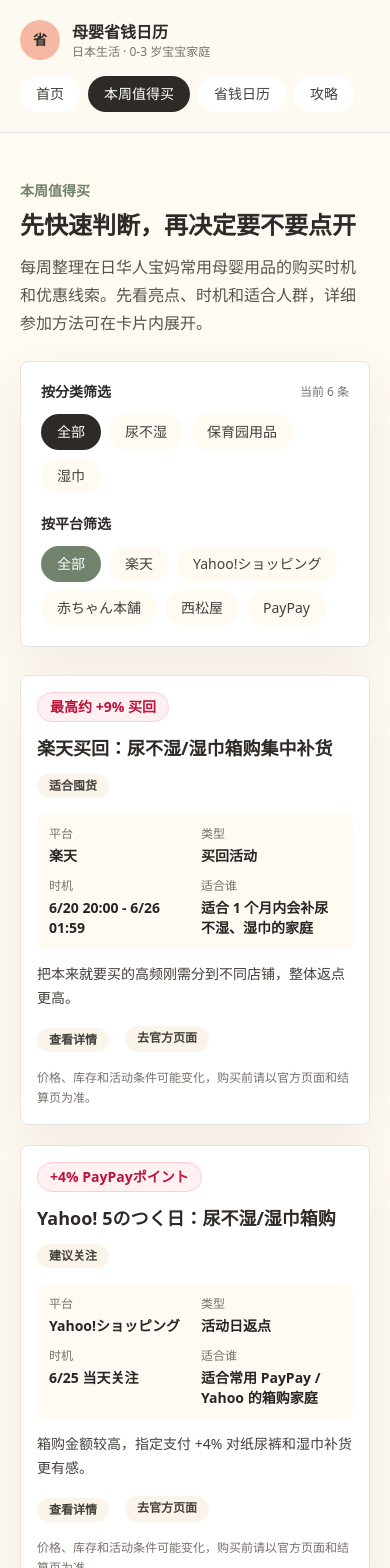
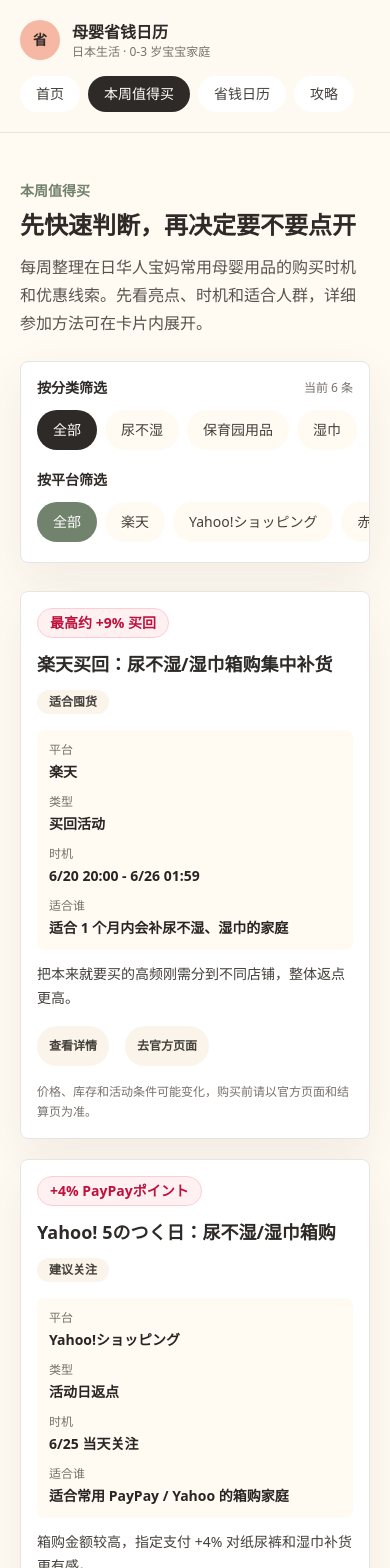
Before and after one commit to fengchuanli/mama-save-jp, a Next.js app: page /deals in a window 390 px wide. Shown: the top 1568 px of the page. Built offline with nearby package versions, Linux system fonts and the light colour scheme.

Commit message:
优化值得买页移动端筛选

```diff
--- a/components/DealCard.tsx
+++ b/components/DealCard.tsx
@@ -2,13 +2,13 @@ import Link from "next/link";
 import type { Deal } from "@/lib/types";
 
 const ctaClass =
-  "inline-flex whitespace-nowrap rounded-full bg-linen px-3 py-1 text-xs font-semibold text-stone-700 transition hover:bg-peach";
+  "inline-flex min-h-10 items-center whitespace-nowrap rounded-full bg-linen px-3 py-1 text-xs font-semibold text-stone-700 transition hover:bg-peach sm:min-h-0";
 
 function MiniMeta({ label, value }: { label: string; value: string }) {
   return (
     <div>
       <p className="text-xs text-stone-500">{label}</p>
-      <p className="mt-1 text-sm font-semibold leading-5 text-stone-800">{value}</p>
+      <p className="mt-1 break-words text-sm font-semibold leading-5 text-stone-800">{value}</p>
     </div>
   );
 }
@@ -33,7 +33,7 @@ export function DealSummaryCard({ deal }: { deal: Deal }) {
         {deal.highlight}
       </p>
       <h3 className="mt-3 text-lg font-semibold leading-7 text-ink">{deal.title}</h3>
-      <div className="mt-3 grid grid-cols-2 gap-3">
+      <div className="mt-3 grid grid-cols-1 gap-3 sm:grid-cols-2">
         <MiniMeta label="平台" value={deal.platform} />
         <MiniMeta label="类型" value={deal.dealType} />
         <MiniMeta label="时机" value={deal.shortPeriod} />
@@ -44,7 +44,7 @@ export function DealSummaryCard({ deal }: { deal: Deal }) {
         </span>
         <span className="text-sm leading-6 text-stone-600">{deal.targetSummary}</span>
       </div>
-      <Link href={`/deals#${deal.id}`} className={ctaClass}>
+      <Link href={`/deals#${deal.id}`} className={`mt-3 ${ctaClass}`}>
         查看详情
       </Link>
     </article>
@@ -66,7 +66,7 @@ export function DealCard({ deal }: { deal: Deal }) {
         </span>
       </div>
 
-      <div className="mt-4 grid grid-cols-2 gap-3 rounded-lg bg-cream p-3 sm:grid-cols-4">
+      <div className="mt-4 grid grid-cols-1 gap-3 rounded-lg bg-cream p-3 sm:grid-cols-2 lg:grid-cols-4">
         <MiniMeta label="平台" value={deal.platform} />
         <MiniMeta label="类型" value={deal.dealType} />
         <MiniMeta label="时机" value={deal.shortPeriod} />
--- a/pages/deals.tsx
+++ b/pages/deals.tsx
@@ -103,13 +103,24 @@ export default function Deals({ deals }: DealsProps) {
           title="先快速判断，再决定要不要点开"
           description="每周整理在日华人宝妈常用母婴用品的购买时机和优惠线索。先看亮点、时机和适合人群，详细参加方法可在卡片内展开。"
         />
-        <div className="mb-7 space-y-5 rounded-lg border border-stone-200 bg-white p-5 shadow-soft">
+        <div className="mb-7 space-y-4 rounded-lg border border-stone-200 bg-white p-4 shadow-soft sm:space-y-5 sm:p-5">
           <div>
             <div className="mb-3 flex items-center justify-between gap-3">
               <p className="text-sm font-semibold text-ink">按分类筛选</p>
-              <p className="text-xs text-stone-500">当前 {filteredDeals.length} 条</p>
+              <div className="flex items-center gap-3">
+                <p className="whitespace-nowrap text-xs text-stone-500">当前 {filteredDeals.length} 条</p>
+                {selectedCategory !== "全部" || selectedPlatform !== "全部" ? (
+                  <button
+                    type="button"
+                    onClick={resetFilters}
+                    className="whitespace-nowrap rounded-full bg-linen px-3 py-1 text-xs font-semibold text-stone-700"
+                  >
+                    清除
+                  </button>
+                ) : null}
+              </div>
             </div>
-            <div className="flex flex-wrap gap-2">
+            <div className="-mx-4 flex gap-2 overflow-x-auto px-4 pb-1 sm:mx-0 sm:flex-wrap sm:overflow-visible sm:px-0 sm:pb-0">
               {categories.map((category) => {
                 const active = selectedCategory === category;
 
@@ -117,8 +128,9 @@ export default function Deals({ deals }: DealsProps) {
                   <button
                     key={category}
                     type="button"
+                    aria-pressed={active}
                     onClick={() => setSelectedCategory(category)}
-                    className={`rounded-full px-4 py-2 text-sm transition ${
+                    className={`min-h-10 shrink-0 whitespace-nowrap rounded-full px-4 py-2 text-sm transition ${
                       active
                         ? "bg-ink text-white"
                         : "bg-cream text-stone-700 hover:bg-linen"
@@ -133,7 +145,7 @@ export default function Deals({ deals }: DealsProps) {
 
           <div>
             <p className="mb-3 text-sm font-semibold text-ink">按平台筛选</p>
-            <div className="flex flex-wrap gap-2">
+            <div className="-mx-4 flex gap-2 overflow-x-auto px-4 pb-1 sm:mx-0 sm:flex-wrap sm:overflow-visible sm:px-0 sm:pb-0">
               {platforms.map((platform) => {
                 const active = selectedPlatform === platform;
 
@@ -141,8 +153,9 @@ export default function Deals({ deals }: DealsProps) {
                   <button
                     key={platform}
                     type="button"
+                    aria-pressed={active}
                     onClick={() => setSelectedPlatform(platform)}
-                    className={`rounded-full px-4 py-2 text-sm transition ${
+                    className={`min-h-10 shrink-0 whitespace-nowrap rounded-full px-4 py-2 text-sm transition ${
                       active
                         ? "bg-tea text-white"
                         : "bg-cream text-stone-700 hover:bg-linen"
@@ -154,16 +167,6 @@ export default function Deals({ deals }: DealsProps) {
               })}
             </div>
           </div>
-
-          {selectedCategory !== "全部" || selectedPlatform !== "全部" ? (
-            <button
-              type="button"
-              onClick={resetFilters}
-              className="text-sm font-semibold text-tea"
-            >
-              清除筛选
-            </button>
-          ) : null}
         </div>
 
         <div className="grid gap-5 md:grid-cols-2">
```
Also changed, not shown: 1 other file (tests, documents, lock files or other folders).
